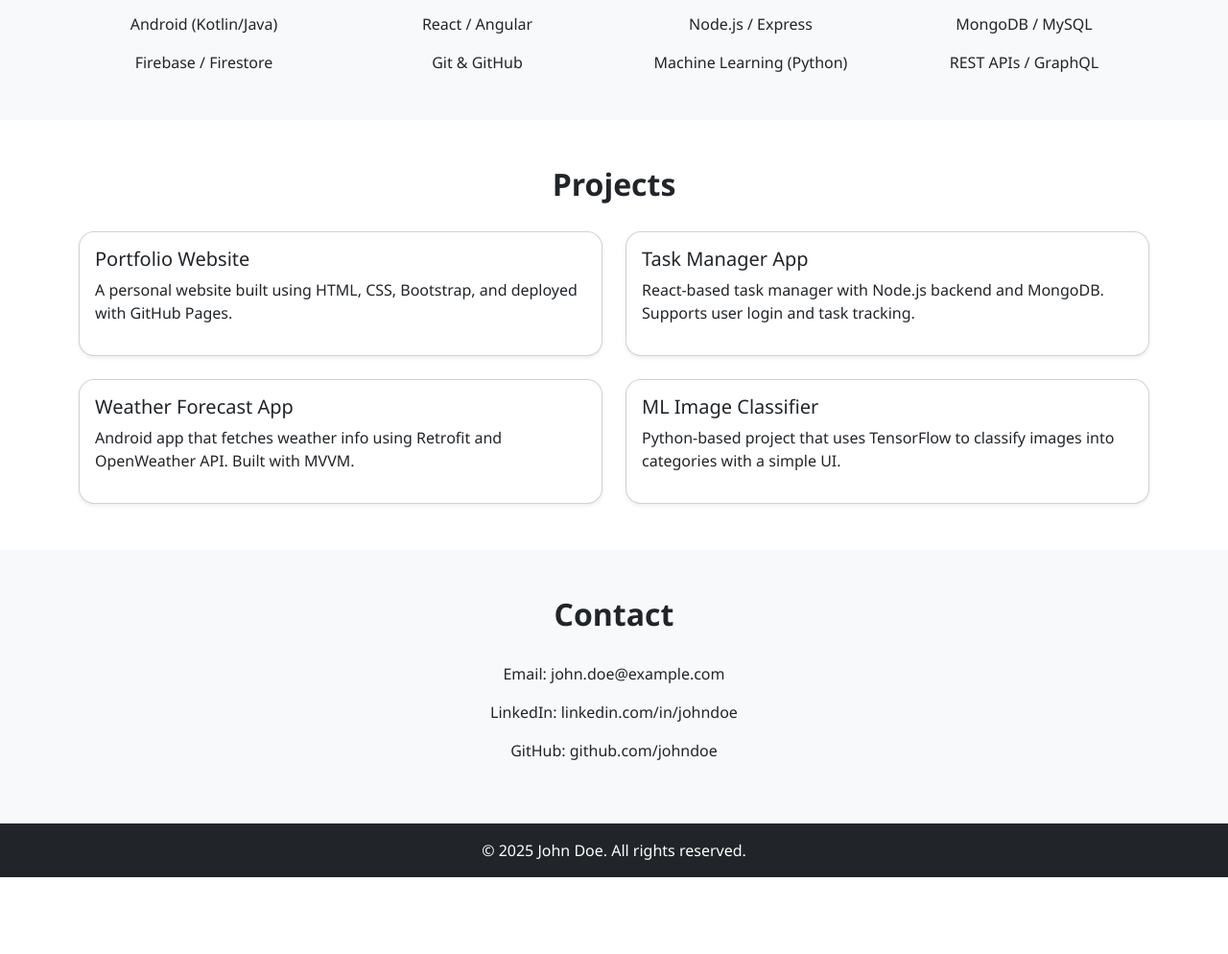
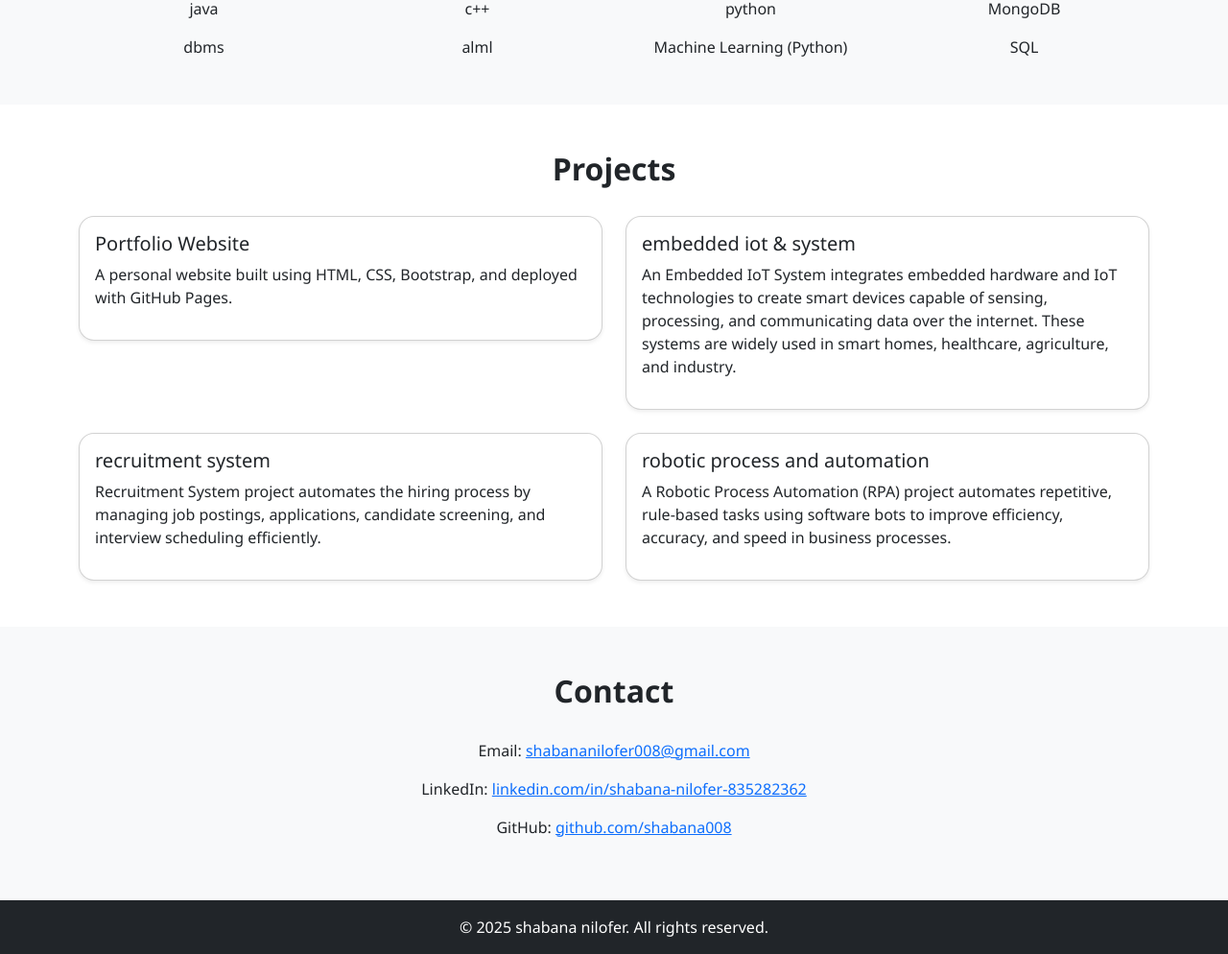
Before and after one commit to shabana008/Portfolio, a plain HTML site: page index.html in a window 1280 px wide. Shown: the part 613-1607 px from the top of the page at 96% size. Before the commit the page ends 1527 px from the top, so only its background shows below. Drawn offline with nearby package versions, Linux system fonts and the light colour scheme.

Commit message:
Update  index.html

```diff
--- a/index (1).html
+++ b/index.html
@@ -29,18 +29,20 @@
   <!-- Hero Section -->
   <section class="hero">
     <div class="container">
-      <h1 class="display-4">John Doe</h1>
-      <p class="lead">Full Stack Developer | Android Developer | ML Enthusiast</p>
+      <h1 class="display-4">shabana nilofer</h1>
+      <p class="lead">Full Stack Developer | web Developer | cyber security</p>
     </div>
   </section>
 
   <!-- About -->
+
+    I am a passionate and motivated fresher with a strong foundation in web development and cybersecurity. Skilled in front-end technologies like HTML, CSS, JavaScript, and back-end basics such as PHP and MySQL,
+   I am also keen on ethical hacking principles and network security.
   <section class="py-5">
     <div class="container">
       <h2 class="section-title text-center">About Me</h2>
       <p class="text-center">
-        I’m a passionate developer with a knack for building clean and scalable applications.
-        With experience in mobile and web development, I enjoy working on end-to-end solutions that solve real-world problems.
+
       </p>
     </div>
   </section>
@@ -50,16 +52,16 @@
     <div class="container">
       <h2 class="section-title text-center">Skills</h2>
       <div class="row text-center">
-        <div class="col-md-3">Android (Kotlin/Java)</div>
-        <div class="col-md-3">React / Angular</div>
-        <div class="col-md-3">Node.js / Express</div>
-        <div class="col-md-3">MongoDB / MySQL</div>
+        <div class="col-md-3">java</div>
+        <div class="col-md-3">c++</div>
+        <div class="col-md-3">python</div>
+        <div class="col-md-3">MongoDB</div>
       </div>
       <div class="row text-center mt-3">
-        <div class="col-md-3">Firebase / Firestore</div>
-        <div class="col-md-3">Git & GitHub</div>
+        <div class="col-md-3">dbms</div>
+        <div class="col-md-3">alml</div>
         <div class="col-md-3">Machine Learning (Python)</div>
-        <div class="col-md-3">REST APIs / GraphQL</div>
+        <div class="col-md-3">SQL</div>
       </div>
     </div>
   </section>
@@ -77,20 +79,20 @@
         </div>
         <div class="col-md-6">
           <div class="card shadow-sm p-3">
-            <h5>Task Manager App</h5>
-            <p>React-based task manager with Node.js backend and MongoDB. Supports user login and task tracking.</p>
+            <h5>embedded iot & system</h5>
+            <p>An Embedded IoT System integrates embedded hardware and IoT technologies to create smart devices capable of sensing, processing, and communicating data over the internet. These systems are widely used in smart homes, healthcare, agriculture, and industry.</p>
           </div>
         </div>
         <div class="col-md-6">
           <div class="card shadow-sm p-3">
-            <h5>Weather Forecast App</h5>
-            <p>Android app that fetches weather info using Retrofit and OpenWeather API. Built with MVVM.</p>
+            <h5>recruitment system</h5>
+            <p> Recruitment System project automates the hiring process by managing job postings, applications, candidate screening, and interview scheduling efficiently.</p>
           </div>
         </div>
         <div class="col-md-6">
           <div class="card shadow-sm p-3">
-            <h5>ML Image Classifier</h5>
-            <p>Python-based project that uses TensorFlow to classify images into categories with a simple UI.</p>
+            <h5>robotic process and automation</h5>
+            <p>A Robotic Process Automation (RPA) project automates repetitive, rule-based tasks using software bots to improve efficiency, accuracy, and speed in business processes.</p>
           </div>
         </div>
       </div>
@@ -101,14 +103,20 @@
   <section class="py-5 bg-light">
     <div class="container text-center">
       <h2 class="section-title">Contact</h2>
-      <p>Email: john.doe@example.com</p>
-      <p>LinkedIn: linkedin.com/in/johndoe</p>
-      <p>GitHub: github.com/johndoe</p>
+      <p>Email:
+        <a href="mailto:shabananilofer008@gmail.com">shabananilofer008@gmail.com</a>
+      </p>
+      <p>LinkedIn:
+        <a href="https://linkedin.com/in/shabana-nilofer-835282362" target="_blank">linkedin.com/in/shabana-nilofer-835282362</a>
+      </p>
+      <p>GitHub:
+        <a href="https://github.com/shabana008" target="_blank">github.com/shabana008</a>
+      </p>
     </div>
   </section>
 
   <footer class="text-center py-3 bg-dark text-white">
-    © 2025 John Doe. All rights reserved.
+    © 2025 shabana nilofer. All rights reserved.
   </footer>
 
 </body>
```
